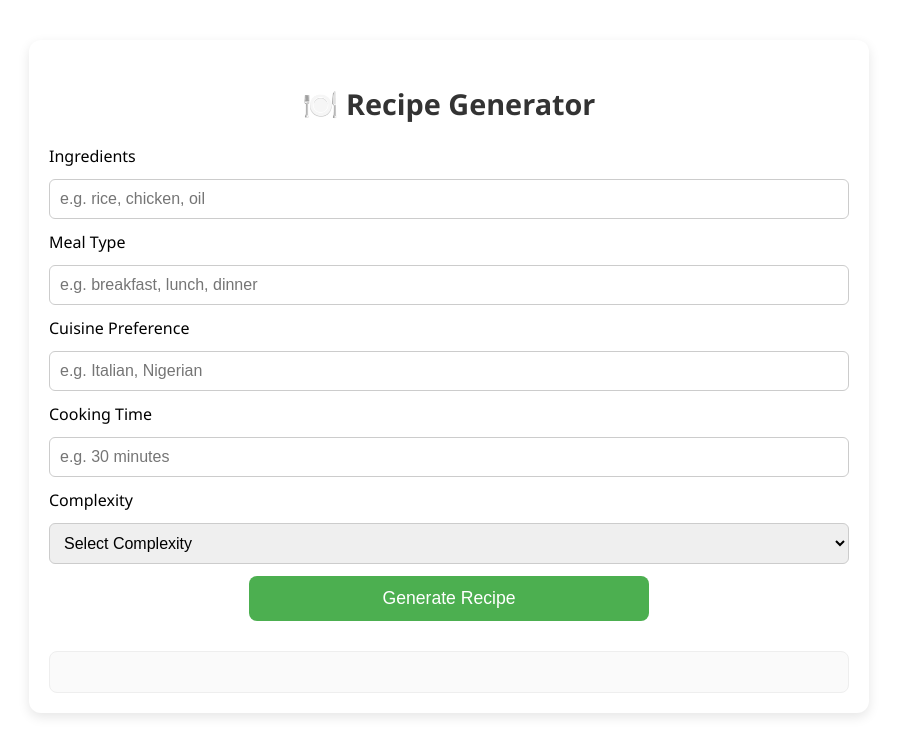
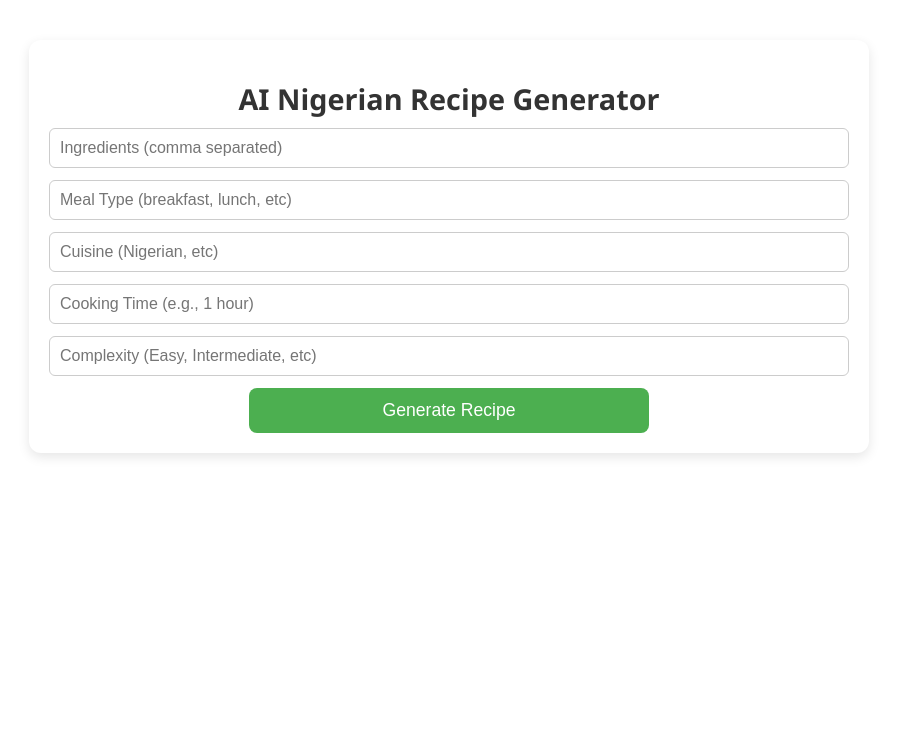
Before and after one commit to Enenche23/Recipe_Gen, a React (Create React App) app in the folder client/: page / in a window 1280 px wide. Shown: the top 756 px of the page, without its empty margins (191-1088 px from the left). Built offline with nearby package versions, Linux system fonts and the light colour scheme.

Commit message:
still updating the formatting

```diff
--- a/client/src/App.js
+++ b/client/src/App.js
@@ -1,153 +1,128 @@
-import './App.css';
-import React, { useEffect, useRef, useState, useCallback } from 'react';
-import { marked } from 'marked';
+import React, { useState, useRef } from "react";
+import { marked } from "marked";
+import "./App.css";
 
-const RecipeCard = ({ onSubmit }) => {
-  const [ingredients, setIngredients] = useState('');
-  const [mealType, setMealType] = useState('');
-  const [cuisine, setCuisine] = useState('');
-  const [cookingTime, setCookingTime] = useState('');
-  const [complexity, setComplexity] = useState('');
+export default function App() {
+  const [recipe, setRecipe] = useState("");
+  const [ingredients, setIngredients] = useState("");
+  const [mealType, setMealType] = useState("");
+  const [cuisine, setCuisine] = useState("");
+  const [cookingTime, setCookingTime] = useState("");
+  const [complexity, setComplexity] = useState("");
+  const recipeRef = useRef(null);
 
-  const handleSubmit = () => {
-    const recipeData = {
-      ingredients: ingredients.trim(),
+  const onSubmit = async () => {
+    setRecipe(""); // clear previous
+    const params = {
+      ingredients,
       mealType,
       cuisine,
       cookingTime,
       complexity,
     };
-    console.log('Submitting:', recipeData);
-    onSubmit(recipeData);
+    console.log("Submitting:", params);
+
+    const query = new URLSearchParams(params).toString();
+    const url = `https://recipe-backend-47av.onrender.com/recipeStream?${query}`;
+    console.log("Connecting to:", url);
+
+    const eventSource = new EventSource(url);
+    eventSource.onmessage = (e) => {
+      const data = JSON.parse(e.data);
+      if (data.action === "chunk") {
+        setRecipe((prev) => prev + data.chunk);
+      } else if (data.action === "close") {
+        eventSource.close();
+      }
+    };
+    eventSource.onerror = (e) => {
+      console.error("EventSource error:", e);
+      eventSource.close();
+    };
   };
 
+  const copyToClipboard = () => {
+    if (recipeRef.current) {
+      navigator.clipboard.writeText(recipe);
+    }
+  };
+
+  const saveAsPDF = () => {
+    const element = document.createElement("a");
+    const file = new Blob([recipe], { type: "application/pdf" });
+    element.href = URL.createObjectURL(file);
+    element.download = "recipe.pdf";
+    document.body.appendChild(element);
+    element.click();
+    document.body.removeChild(element);
+  };
+
+  const clearRecipe = () => setRecipe("");
+
   return (
-    <div className='recipe-card'>
-      <h2 className='recipe-title'>🍽️ Recipe Generator</h2>
-
-      <label htmlFor='ingredients'>Ingredients</label>
+    <div className="app-container">
+      <h1 className="recipe-title">AI Nigerian Recipe Generator</h1>
+      <div className="recipe-card">
         <input
-        type='text'
-        id='ingredients'
+          className="input-field"
+          type="text"
+          placeholder="Ingredients (comma separated)"
           value={ingredients}
           onChange={(e) => setIngredients(e.target.value)}
-        className='input-field'
-        placeholder='e.g. rice, chicken, oil'
         />
-
-      <label htmlFor='mealType'>Meal Type</label>
         <input
-        type='text'
-        id='mealType'
+          className="input-field"
+          type="text"
+          placeholder="Meal Type (breakfast, lunch, etc)"
           value={mealType}
           onChange={(e) => setMealType(e.target.value)}
-        className='input-field'
-        placeholder='e.g. breakfast, lunch, dinner'
         />
-
-      <label htmlFor='cuisine'>Cuisine Preference</label>
         <input
-        type='text'
-        id='cuisine'
+          className="input-field"
+          type="text"
+          placeholder="Cuisine (Nigerian, etc)"
           value={cuisine}
           onChange={(e) => setCuisine(e.target.value)}
-        className='input-field'
-        placeholder='e.g. Italian, Nigerian'
         />
-
-      <label htmlFor='cookingTime'>Cooking Time</label>
         <input
-        type='text'
-        id='cookingTime'
+          className="input-field"
+          type="text"
+          placeholder="Cooking Time (e.g., 1 hour)"
           value={cookingTime}
           onChange={(e) => setCookingTime(e.target.value)}
-        className='input-field'
-        placeholder='e.g. 30 minutes'
         />
-
-      <label htmlFor='complexity'>Complexity</label>
-      <select
-        id='complexity'
+        <input
+          className="input-field"
+          type="text"
+          placeholder="Complexity (Easy, Intermediate, etc)"
           value={complexity}
           onChange={(e) => setComplexity(e.target.value)}
-        className='input-field'
-      >
-        <option value=''>Select Complexity</option>
-        <option value='Beginner'>Beginner</option>
-        <option value='Intermediate'>Intermediate</option>
-        <option value='Advanced'>Advanced</option>
-      </select>
-
-      <button onClick={handleSubmit} className='generate-btn'>
+        />
+        <button className="generate-btn" onClick={onSubmit}>
           Generate Recipe
         </button>
       </div>
-  );
-};
 
-function App() {
-  const [recipeData, setRecipeData] = useState(null);
-  const [recipeText, setRecipeText] = useState('');
-  const eventSourceRef = useRef(null);
-
-  const closeEventStream = () => {
-    if (eventSourceRef.current) {
-      eventSourceRef.current.close();
-      eventSourceRef.current = null;
-    }
-  };
-
-  const initializeEventStream = useCallback(() => {
-    if (!recipeData) return;
-    const queryParams = new URLSearchParams(recipeData).toString();
-    const url = `https://recipe-backend-47av.onrender.com/recipeStream?${queryParams}`;
-
-    console.log('Connecting to:', url);
-
-    eventSourceRef.current = new EventSource(url);
-
-    eventSourceRef.current.onmessage = (event) => {
-      console.log('Received:', event.data);
-      const data = JSON.parse(event.data);
-
-      if (data.action === 'close') {
-        closeEventStream();
-      } else if (data.action === 'chunk') {
-        setRecipeText((prev) => prev + data.chunk);
-      }
-    };
-
-    eventSourceRef.current.onerror = (err) => {
-      console.error('EventSource error:', err);
-      closeEventStream();
-    };
-  }, [recipeData]);
-
-  useEffect(() => {
-    if (recipeData) {
-      setRecipeText('');
-      closeEventStream();
-      initializeEventStream();
-    }
-  }, [recipeData, initializeEventStream]);
-
-  const onSubmit = (data) => {
-    const formattedData = {
-      ...data,
-      ingredients: data.ingredients.trim()
-    };
-    setRecipeData(formattedData);
-  };
-
-  return (
-    <div className='app-container'>
-      <RecipeCard onSubmit={onSubmit} />
+      {recipe && (
+        <>
           <div
-        className='recipe-output'
-        dangerouslySetInnerHTML={{ __html: marked(recipeText) }}
-      />
+            className="recipe-output"
+            ref={recipeRef}
+            dangerouslySetInnerHTML={{ __html: marked.parse(recipe) }}
+          ></div>
+          <div className="recipe-actions">
+            <button className="action-btn" onClick={clearRecipe}>
+              Clear
+            </button>
+            <button className="action-btn" onClick={copyToClipboard}>
+              Copy
+            </button>
+            <button className="action-btn" onClick={saveAsPDF}>
+              Save as PDF
+            </button>
+          </div>
+        </>
+      )}
     </div>
   );
 }
-
-export default App;
```
Lines whose indentation alone changed are shown as unchanged.
